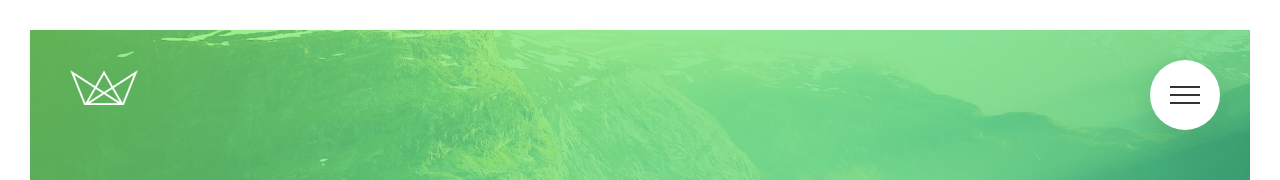
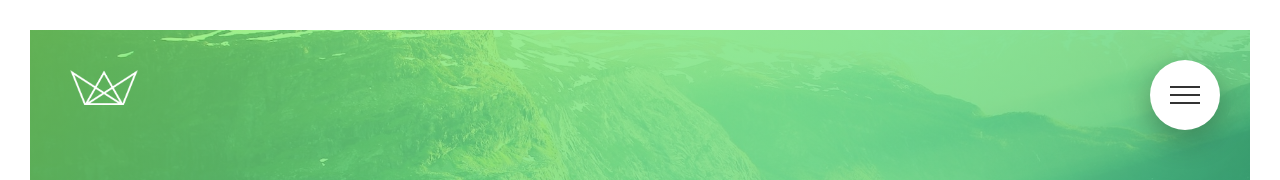
Before and after one commit to dario-piotrowicz/VueJS3-CSS_demo_Natours_website_miniproject, a Vue app: page / in a window 1280 px wide. Shown: the top 180 px of the page. Built offline with nearby package versions, Linux system fonts and the light colour scheme.

Commit message:
made the navigation's button shadow more prominent

```diff
--- a/src/components/Navigation.vue
+++ b/src/components/Navigation.vue
@@ -58,7 +58,7 @@
         background-color: $color-white;
         border-radius: 50%;
         z-index: 1002;
-        box-shadow: 0 1rem 3rem transparentize($color-black, 0.9);
+        box-shadow: 0 1rem 3rem transparentize($color-black, .7);
         text-align: center;
         cursor: pointer;
     }
```
